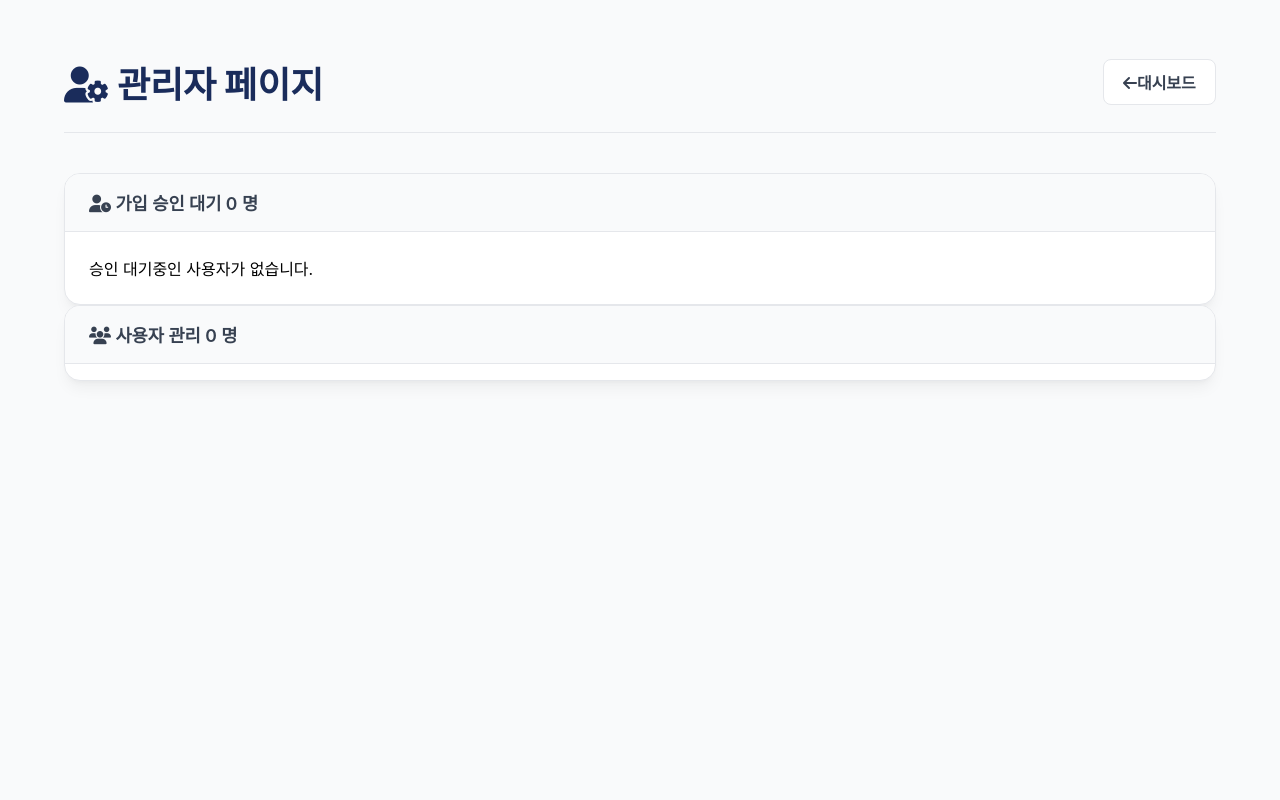
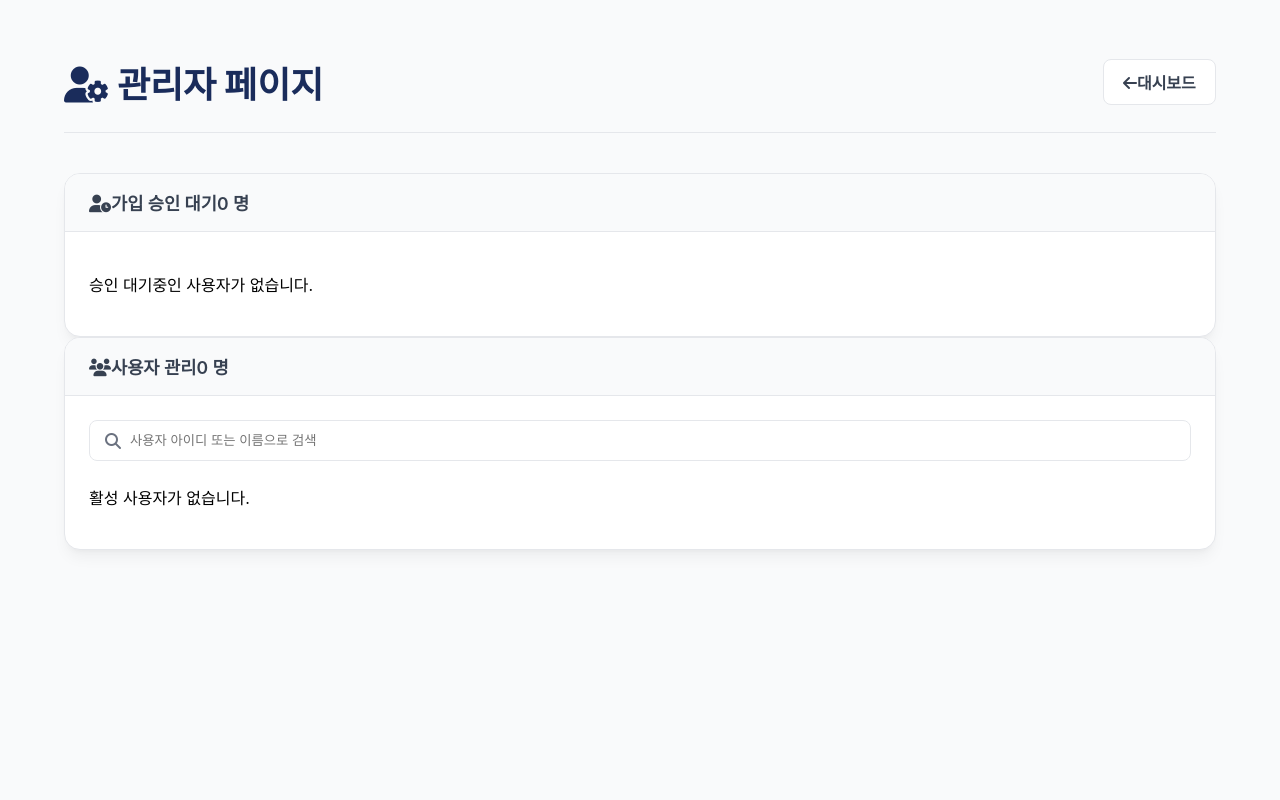
Before and after one commit to JungGyul/s-angel, a Django app: page /applications/admin-page/ in a window 1280 px wide. Run offline with Django 5.2, Linux system fonts and the light colour scheme; the visitor is signed in with stand-in values (Sample User, id 1); data comes from the database, SQL or seed files in the repository; parts of the project's set-up code (start-up, migrations or seed data) failed here and were passed over; some libraries are stand-ins or nearby versions.

Commit message:
Fix:관리자페이지 검색기능 추가

```diff
--- a/s_angel/applications/views.py
+++ b/s_angel/applications/views.py
@@ -11,6 +11,7 @@ from django.contrib import messages
 import datetime
 from django.contrib.auth import get_user_model # <--- User를 직접 import하는 대신 이 함수를 가져옵니다.
 User = get_user_model() # <--- settings.py에 설정된 User 모델을 가져와 변수에 할당합니다.
+from django.db.models import Q
 
 @login_required
 def cancel_application(request, event_id):
@@ -184,15 +185,33 @@ def admin_page(request):
     """관리자 전용 종합 관리 페이지 뷰"""
     pending_users = User.objects.filter(is_active=False).order_by('-date_joined')
 
-    # ▼▼▼ 이 부분을 수정합니다 ▼▼▼
-    # 활성 사용자 목록에서, 현재 로그인한 사용자(request.user)는 제외합니다.
-    active_users = User.objects.filter(is_active=True).exclude(id=request.user.id).order_by('-date_joined')
+    # ▼▼▼ 검색 및 정렬 로직 시작 ▼▼▼
+
+    # 1. GET 파라미터에서 검색어(q)를 가져옵니다.
+    search_query = request.GET.get('q', None)
+
+    # 2. 기본적으로 모든 활성 사용자를 가져옵니다.
+    active_users = User.objects.filter(is_active=True).exclude(id=request.user.id)
+
+    # 3. 만약 검색어가 있다면, 해당 검색어로 필터링합니다.
+    if search_query:
+        # username 필드 또는 name 필드에 검색어가 포함(icontains)된 사용자를 찾습니다.
+        active_users = active_users.filter(
+            Q(username__icontains=search_query) | Q(name__icontains=search_query)
+        )
+
+    # 4. 최종적으로 사용자 이름(name)을 기준으로 가나다순 정렬합니다.
+    active_users = active_users.order_by('name')
+
+    # ▲▲▲ 검색 및 정렬 로직 끝 ▲▲▲
 
     context = {
         'pending_users': pending_users,
         'active_users': active_users,
+        'search_query': search_query, # 템플릿에 검색어를 전달
     }
     return render(request, 'applications/admin_page.html', context)
+
 
 
 @staff_member_required
--- a/s_angel/templates/applications/admin_page.html
+++ b/s_angel/templates/applications/admin_page.html
@@ -2,50 +2,30 @@
 
 {% block content %}
 <style>
-    /* 그라데이션 & 클린 테마 */
+    /* ... (기존 스타일 상단은 동일) ... */
     :root {
-        --gradient-start: #3B82F6; --gradient-end: #6366F1; --background-color: #F9FAFB;
+        --gradient-start: #1E3A8A; --gradient-end: #312E81; --background-color: #F9FAFB;
         --card-bg: #FFFFFF; --border-color: #E5E7EB; --text-dark: #111827;
-        --navy-dark: #1A2C5B; /* <-- 이 색상을 제목에 사용합니다 */
-        --text-medium: #374151; --text-light: #6B7280; --danger-red: #EF4444;
-        --danger-red-light: #FEF2F2;
+        --navy-dark: #1A2C5B; --text-medium: #374151; --text-light: #6B7280;
+        --danger-red: #EF4444; --danger-red-light: #FEF2F2;
     }
-
     *, *::before, *::after { box-sizing: border-box; }
     .admin-body-v2 { background-color: var(--background-color); font-family: 'Inter', 'Pretendard', sans-serif; }
     .admin-container-v2 { max-width: 1200px; margin: auto; padding: 3rem 1.5rem; }
-
-    .page-header-v2 {
-        display: flex; align-items: center; padding-bottom: 1.5rem;
-        border-bottom: 1px solid var(--border-color); margin-bottom: 2.5rem;
-    }
-    /* ▼▼▼ 이 부분을 수정합니다 ▼▼▼ */
-    .page-header-v2 h1 {
-        font-weight: 800;
-        font-size: 2.25rem;
-        color: var(--navy-dark); /* <-- 진한 네이비 색상으로 변경 */
-        margin: 0;
-    }
-    /* ▲▲▲ 여기까지 ▲▲▲ */
-
-    .btn-dashboard {
-        background-color: var(--card-bg); border: 1px solid var(--border-color); color: var(--text-medium);
-        font-weight: 600; padding: 0.6rem 1.2rem; border-radius: 0.5rem; text-decoration: none;
-        transition: all 0.2s ease;
-    }
+    .page-header-v2 { display: flex; align-items: center; padding-bottom: 1.5rem; border-bottom: 1px solid var(--border-color); margin-bottom: 2.5rem; }
+    .page-header-v2 h1 { font-weight: 800; font-size: 2.25rem; color: var(--navy-dark); margin: 0; }
+    .btn-dashboard { background-color: var(--card-bg); border: 1px solid var(--border-color); color: var(--text-medium); font-weight: 600; padding: 0.6rem 1.2rem; border-radius: 0.5rem; text-decoration: none; transition: all 0.2s ease; }
     .btn-dashboard:hover { background-color: var(--text-dark); color: var(--card-bg); border-color: var(--text-dark); }
-
-    /* ... (나머지 스타일은 모두 동일) ... */
     .section-card { background: var(--card-bg); border-radius: 1rem; border: 1px solid var(--border-color); box-shadow: 0 10px 15px -3px rgb(0 0 0 / 0.05), 0 4px 6px -4px rgb(0 0 0 / 0.05); overflow: hidden; }
     .section-card-header { padding: 1rem 1.5rem; background-color: #F9FAFB; border-bottom: 1px solid var(--border-color); font-size: 1.1rem; font-weight: 600; color: var(--text-medium); }
-    .section-card-body { padding: 0.5rem 1.5rem; }
+    .section-card-body { padding: 1.5rem; } /* 내부 여백을 조금 더 줍니다. */
     .user-item { display: flex; justify-content: space-between; align-items: center; padding: 1.25rem 0; border-bottom: 1px solid var(--border-color); }
     .user-item:last-child { border: none; }
     .user-details strong { font-size: 1.05rem; font-weight: 600; color: var(--text-dark); }
     .user-details small { color: var(--text-light); font-size: 0.8rem; }
     .weight-form-v2 { display: flex; align-items: center; gap: 0.75rem; margin-top: 0.5rem; }
     .weight-form-v2 .form-control { border-radius: 0.375rem; border-color: var(--border-color); width: 80px; }
-    .weight-form-v2 .form-control:focus { border-color: var(--gradient-start); box-shadow: 0 0 0 3px rgba(59, 130, 246, 0.2); }
+    .weight-form-v2 .form-control:focus { border-color: var(--gradient-start); box-shadow: 0 0 0 3px rgba(30, 58, 138, 0.25); }
     .btn-action { display: inline-flex; align-items: center; gap: 0.4rem; font-weight: 600; border-radius: 0.375rem; border: 2px solid transparent; transition: all 0.2s ease-in-out; padding: 0.25rem 0.75rem; }
     .btn-action-outline { background-color: transparent; border-color: var(--border-color); color: var(--text-light); }
     .btn-action-outline:hover { border-color: transparent; background-image: linear-gradient(to right, var(--gradient-start) 0%, var(--gradient-end) 100%); color: white; transform: translateY(-2px); box-shadow: 0 4px 10px rgba(99, 102, 241, 0.3); }
@@ -54,92 +34,82 @@
     .custom-alert { padding: 1rem 1.5rem; margin-bottom: 2rem; border: 1px solid var(--border-color); border-left-width: 5px; border-left-color: var(--gradient-start); background-color: var(--card-bg); color: var(--text-medium); border-radius: 0.5rem; box-shadow: 0 4px 6px -1px rgb(0 0 0 / 0.05); display: flex; align-items: center; font-weight: 500; }
     .custom-alert i { color: var(--gradient-start); margin-right: 1rem; font-size: 1.25rem; }
     .ms-auto { margin-left: auto; }
+
+    /* ▼▼▼ 검색창 스타일 추가 ▼▼▼ */
+    .search-form {
+        position: relative;
+        margin-bottom: 1.5rem;
+    }
+    .search-input {
+        width: 100%;
+        padding: 0.75rem 1rem 0.75rem 2.5rem; /* 아이콘 공간 확보 */
+        border: 1px solid var(--border-color);
+        border-radius: 0.5rem;
+    }
+    .search-icon {
+        position: absolute;
+        left: 1rem;
+        top: 50%;
+        transform: translateY(-50%);
+        color: var(--text-light);
+    }
+    /* ▲▲▲ 여기까지 ▲▲▲ */
 </style>
 
 <body class="admin-body-v2">
     <div class="admin-container-v2">
         <header class="page-header-v2">
             <h1><i class="fas fa-user-cog"></i> 관리자 페이지</h1>
-            <a href="{% url 'applications:dashboard' %}" class="btn-dashboard ms-auto">
-                <i class="fas fa-arrow-left me-2"></i>대시보드
-            </a>
+            <a href="{% url 'applications:dashboard' %}" class="btn-dashboard ms-auto"><i class="fas fa-arrow-left me-2"></i>대시보드</a>
         </header>
 
         {% if messages %}
-            {% for message in messages %}
-            <div class="custom-alert" role="alert">
-                <i class="fas fa-check-circle"></i>
-                <span>{{ message }}</span>
-            </div>
-            {% endfor %}
+            {% for message in messages %}<div class="custom-alert" role="alert"><i class="fas fa-check-circle"></i><span>{{ message }}</span></div>{% endfor %}
         {% endif %}
+
         <div class="row g-4">
             <div class="col-lg-5">
                 <section class="section-card">
-                    <header class="section-card-header">
-                        <i class="fas fa-user-clock me-2 text-warning"></i>
-                        가입 승인 대기
-                        <span class="badge bg-danger float-end">{{ pending_users.count }} 명</span>
-                    </header>
+                    <header class="section-card-header"><i class="fas fa-user-clock me-2 text-warning"></i>가입 승인 대기<span class="badge bg-danger float-end">{{ pending_users.count }} 명</span></header>
                     <div class="section-card-body">
-                        {% if pending_users %}
-                            {% for p_user in pending_users %}
-                                <div class="user-item">
-                                    <div class="user-details">
-                                        <strong>{{ p_user.name }}</strong>
-                                        <small class="d-block">신청: {{ p_user.date_joined|date:"Y.m.d" }}</small>
-                                    </div>
-                                    <form action="{% url 'applications:approve_user' p_user.id %}" method="post">
-                                        {% csrf_token %}
-                                        <button type="submit" class="btn-action btn-action-outline">
-                                            <i class="fas fa-check"></i>승인
-                                        </button>
-                                    </form>
-                                </div>
-                            {% endfor %}
-                        {% else %}
-                            <p class="text-center text-muted py-4">승인 대기중인 사용자가 없습니다.</p>
-                        {% endif %}
+                        {% for p_user in pending_users %}
+                            <div class="user-item"><div class="user-details"><strong>{{ p_user.username }}</strong><small class="d-block">신청: {{ p_user.date_joined|date:"Y.m.d" }}</small></div><form action="{% url 'applications:approve_user' p_user.id %}" method="post">{% csrf_token %}<button type="submit" class="btn-action btn-action-outline"><i class="fas fa-check"></i>승인</button></form></div>
+                        {% empty %}
+                            <p class="text-center text-muted py-3">승인 대기중인 사용자가 없습니다.</p>
+                        {% endfor %}
                     </div>
                 </section>
             </div>
             <div class="col-lg-7">
                 <section class="section-card">
-                    <header class="section-card-header">
-                        <i class="fas fa-users me-2 text-success"></i>
-                        사용자 관리
-                        <span class="badge bg-light text-dark float-end">{{ active_users.count }} 명</span>
-                    </header>
+                    <header class="section-card-header"><i class="fas fa-users me-2 text-success"></i>사용자 관리<span class="badge bg-light text-dark float-end">{{ active_users.count }} 명</span></header>
                     <div class="section-card-body">
+
+                        <form method="get" action="{% url 'applications:admin_page' %}" class="search-form">
+                            <i class="fas fa-search search-icon"></i>
+                            <input type="text" name="q" class="search-input" placeholder="사용자 아이디 또는 이름으로 검색" value="{{ search_query|default_if_none:'' }}">
+                        </form>
+
                         {% for a_user in active_users %}
                             <div class="user-item">
                                 <div>
-                                    <div class="user-details">
-                                        <strong>{{ a_user.name }}</strong>
-                                        {% if a_user.is_staff %}
-                                            <span class="badge bg-primary-subtle text-primary-emphasis rounded-pill ms-2">Admin</span>
-                                        {% endif %}
-                                    </div>
+                                    <div class="user-details"><strong>{{ a_user.name }}</strong> ({{ a_user.username }}){% if a_user.is_staff %}<span class="badge bg-primary-subtle text-primary-emphasis rounded-pill ms-2">Admin</span>{% endif %}</div>
                                     <form action="{% url 'applications:update_user_weight' a_user.id %}" method="post" class="weight-form-v2">
-                                        {% csrf_token %}
-                                        <label for="weight-{{ a_user.id }}" class="form-label mb-0 small text-light">가중치:</label>
-                                        <input type="number" name="weight" value="{{ a_user.weight }}" class="form-control form-control-sm" min="1" id="weight-{{ a_user.id }}">
-                                        <button type="submit" class="btn-action btn-action-outline">
-                                            <i class="fas fa-pencil-alt"></i>수정
-                                        </button>
+                                        {% csrf_token %}<label for="weight-{{ a_user.id }}" class="form-label mb-0 small text-light">가중치:</label><input type="number" name="weight" value="{{ a_user.weight }}" class="form-control form-control-sm" min="1" id="weight-{{ a_user.id }}"><button type="submit" class="btn-action btn-action-outline"><i class="fas fa-pencil-alt"></i>수정</button>
                                     </form>
                                 </div>
                                 <div>
-                                    {% if not a_user.is_staff %}
-                                        <form action="{% url 'applications:delete_user' a_user.id %}" method="post" onsubmit="return confirm('정말로 {{ a_user.name }} 사용자를 삭제하시겠습니까?');">
-                                            {% csrf_token %}
-                                            <button type="submit" class="btn-delete">
-                                                <i class="fas fa-trash-alt me-1"></i>삭제
-                                            </button>
-                                        </form>
-                                    {% endif %}
+                                    {% if not a_user.is_staff %}<form action="{% url 'applications:delete_user' a_user.id %}" method="post" onsubmit="return confirm('정말로 {{ a_user.username }} 사용자를 삭제하시겠습니까?');">{% csrf_token %}<button type="submit" class="btn-delete"><i class="fas fa-trash-alt me-1"></i>삭제</button></form>{% endif %}
                                 </div>
                             </div>
+                        {% empty %}
+                            <p class="text-center text-muted py-3">
+                                {% if search_query %}
+                                    '{{ search_query }}'에 대한 검색 결과가 없습니다.
+                                {% else %}
+                                    활성 사용자가 없습니다.
+                                {% endif %}
+                            </p>
                         {% endfor %}
                     </div>
                 </section>
@@ -147,7 +117,6 @@
         </div>
     </div>
 </body>
-
 <script src="https://kit.fontawesome.com/a076d05399.js" crossorigin="anonymous"></script>
 <link rel="stylesheet" href="https://cdnjs.cloudflare.com/ajax/libs/font-awesome/6.4.0/css/all.min.css">
 {% endblock %}
```
